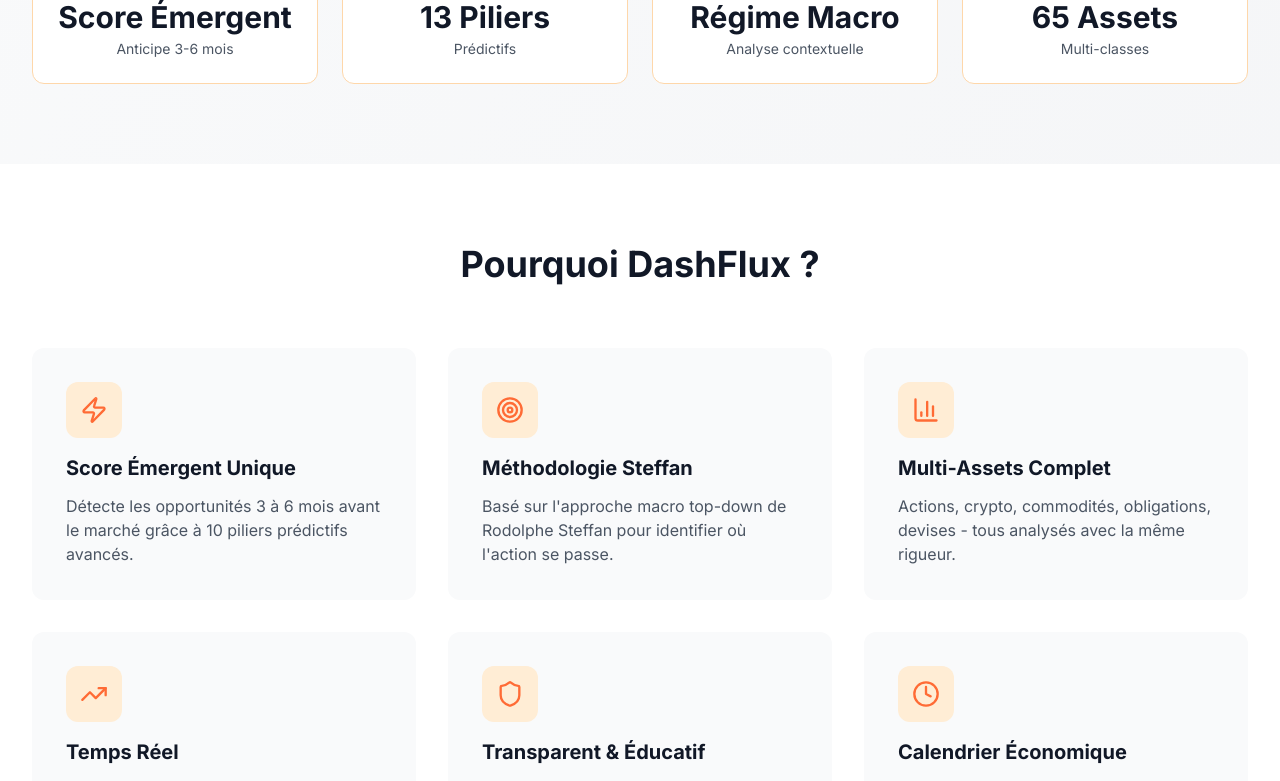
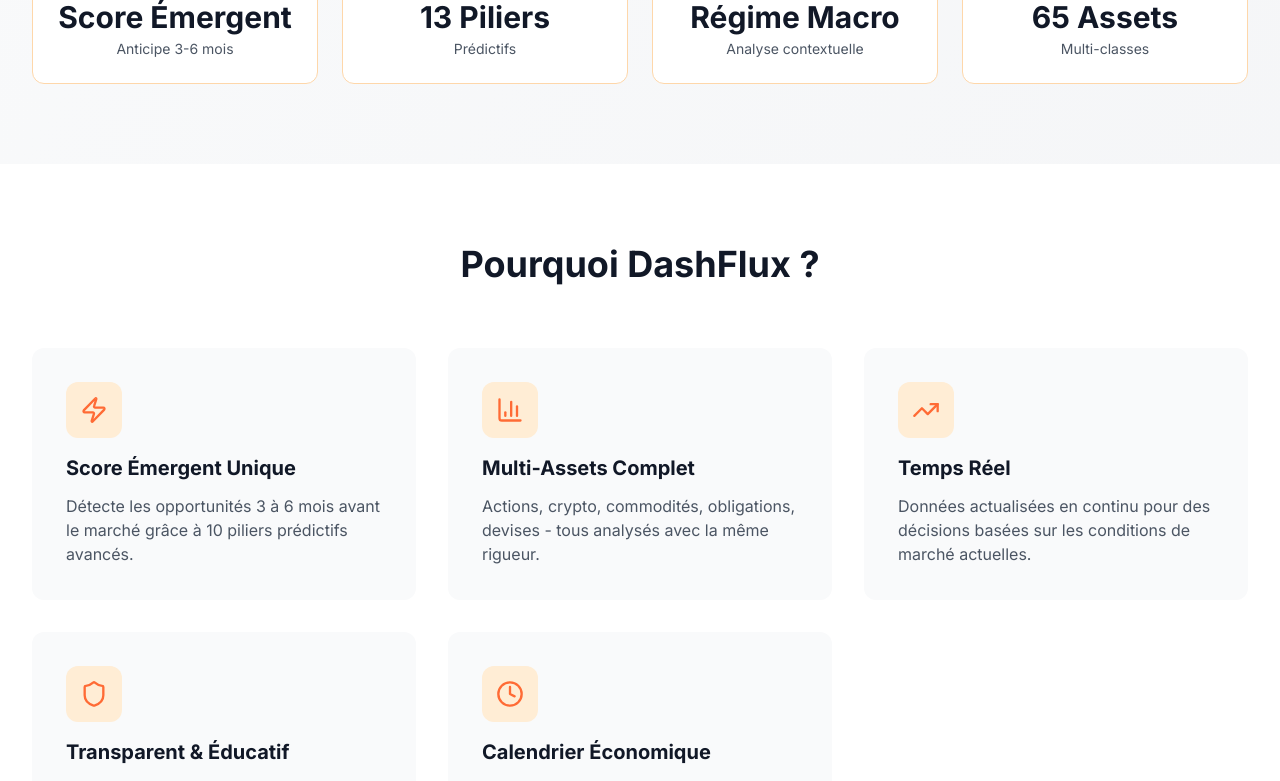
Before and after one commit to fsm9yhf56x-rgb/dashflux, a Next.js app: page / in a window 1280 px wide. Shown: the part 530-1311 px from the top of the page. Built offline with nearby package versions, Linux system fonts and the light colour scheme.

Commit message:
Add complete footer to dashboard and landing

```diff
--- a/app/dashboard/page.tsx
+++ b/app/dashboard/page.tsx
@@ -525,7 +525,7 @@
                 <p>📊 <strong className="text-white">13 Piliers</strong> prédictifs</p>
                 <p>📈 <strong className="text-white">65 Assets</strong> analysés</p>
                 <p>⚡ <strong className="text-white">Temps réel</strong></p>
-                <p>🎯 Méthodologie <strong className="text-white"></strong></p>
+                <p><strong className="text-white"></strong></p>
               </div>
             </div>
           </div>
--- a/app/page.tsx
+++ b/app/page.tsx
@@ -99,20 +99,7 @@
               </p>
             </div>
 
-            {/* Feature 2 */}
-            <div className="bg-gray-50 dark:bg-[#0f1419] rounded-xl p-6 sm:p-8 border-2 border-transparent hover:border-[#ff6b35] transition-all">
-              <div className="w-12 h-12 sm:w-14 sm:h-14 bg-orange-100 dark:bg-orange-900/20 rounded-xl flex items-center justify-center mb-4">
-                <Target className="w-6 h-6 sm:w-7 sm:h-7 text-[#ff6b35]" />
-              </div>
-              <h3 className="text-lg sm:text-xl font-bold mb-2 sm:mb-3 text-gray-900 dark:text-white">
-                Méthodologie Steffan
-              </h3>
-              <p className="text-sm sm:text-base text-gray-600 dark:text-gray-400">
-                Basé sur l'approche macro top-down de Rodolphe Steffan pour identifier où l'action se passe.
-              </p>
-            </div>
-
-            {/* Feature 3 */}
+                    {/* Feature 3 */}
             <div className="bg-gray-50 dark:bg-[#0f1419] rounded-xl p-6 sm:p-8 border-2 border-transparent hover:border-[#ff6b35] transition-all">
               <div className="w-12 h-12 sm:w-14 sm:h-14 bg-orange-100 dark:bg-orange-900/20 rounded-xl flex items-center justify-center mb-4">
                 <BarChart3 className="w-6 h-6 sm:w-7 sm:h-7 text-[#ff6b35]" />
```
